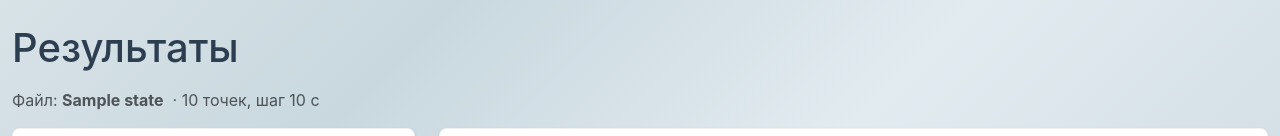
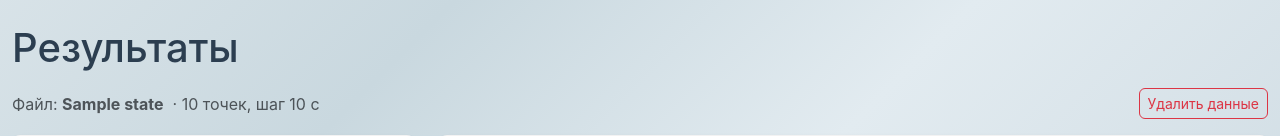
Before and after one commit to SemonoffArt/pid_calculator, a Flask app: template templates/results.html in a window 1280 px wide. Shown: the part 64-200 px from the top of the page. Run offline with Flask 3, Linux system fonts and the light colour scheme; the template is opened without the code that fills it: most values are stand-ins (such as "Sample title", 1, 10 or a date in 2020); some libraries are stand-ins or nearby versions.

Commit message:
Расчёт ПИД: кнопка удаления загруженных данных (CSV)

```diff
--- a/routes.py
+++ b/routes.py
@@ -278,6 +278,14 @@ def register_routes(app: Flask) -> None:
                 "norm_scale": state.get("norm_scale"),
             },
         )
+
+    @app.route("/clear", methods=["POST"])
+    def clear_data():
+        """Удаляет загруженные данные процесса (возврат к ручному режиму)."""
+        clear_state()
+        flash("Данные удалены. Можно загрузить новый CSV или задать параметры "
+              "модели вручную.", "success")
+        return redirect(url_for("index"))
 
     # ------------------------------------------------------ оценка регулирования
     @app.route("/assessment")
--- a/templates/results.html
+++ b/templates/results.html
@@ -4,14 +4,22 @@
 {% block content %}
 <h1 class="mb-3">Результаты</h1>
 
-<p class="text-muted mb-3">
-  {% if state.upload_name %}Файл: <b>{{ state.upload_name }}</b>{% else %}Данные процесса{% endif %}
-  {% if state.info.get('points') %}&nbsp;·&nbsp;{{ state.info.get('points') }} точек, шаг
-    {{ "%.3g"|format(state.info.get('dt')) }} с{% endif %}
-  {% if state.normalized and state.norm_scale %}
-    <span class="badge text-bg-success ms-1">нормализовано (0–100 %, масштаб {{ "%.3g"|format(state.norm_scale) }})</span>
+<div class="d-flex align-items-center mb-3">
+  <div class="text-muted flex-grow-1">
+    {% if state.upload_name %}Файл: <b>{{ state.upload_name }}</b>{% else %}Данные процесса{% endif %}
+    {% if state.info.get('points') %}&nbsp;·&nbsp;{{ state.info.get('points') }} точек, шаг
+      {{ "%.3g"|format(state.info.get('dt')) }} с{% endif %}
+    {% if state.normalized and state.norm_scale %}
+      <span class="badge text-bg-success ms-1">нормализовано (0–100 %, масштаб {{ "%.3g"|format(state.norm_scale) }})</span>
+    {% endif %}
+  </div>
+  {% if not manual %}
+  <form method="post" action="{{ url_for('clear_data') }}" class="ms-2">
+    <button type="submit" class="btn btn-outline-danger btn-sm"
+            onclick="return confirm('Удалить загруженные данные?');">Удалить данные</button>
+  </form>
   {% endif %}
-</p>
+</div>
 
 {% if manual %}
 <div class="alert alert-info">
```
